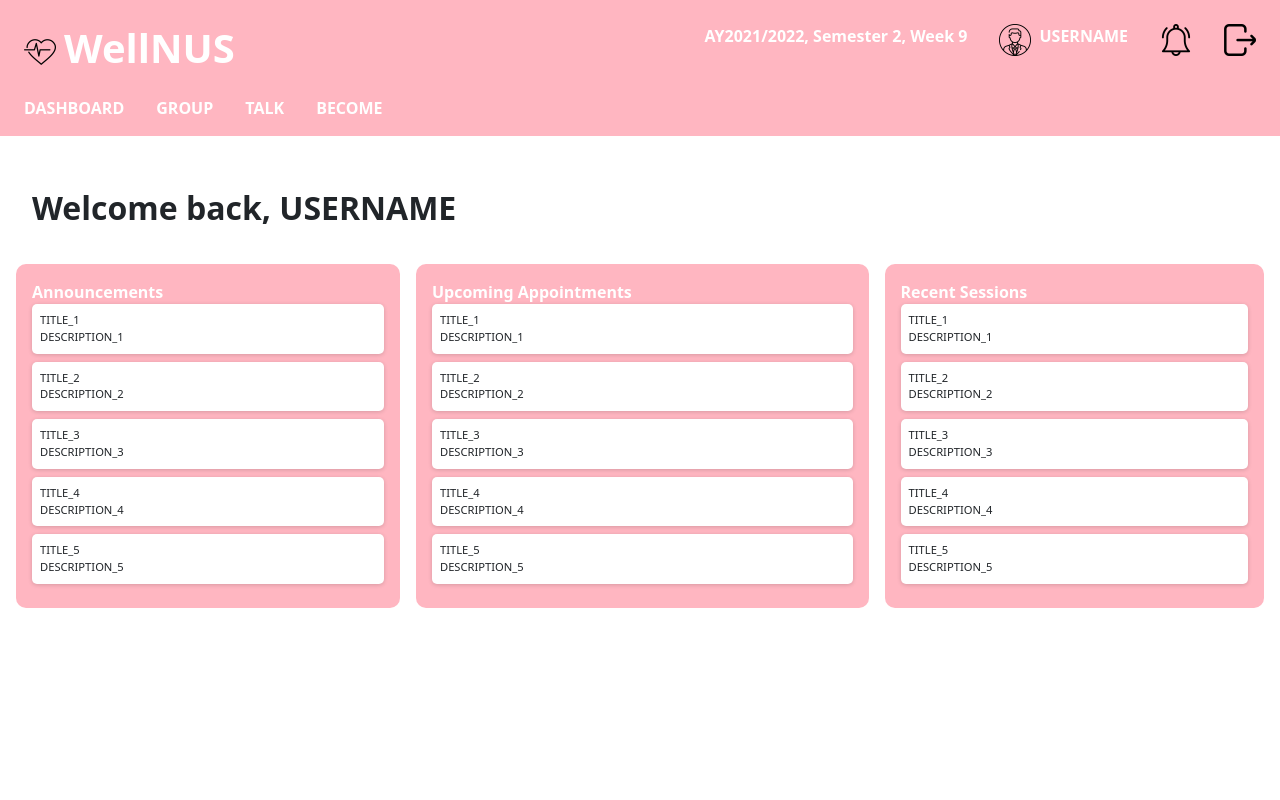
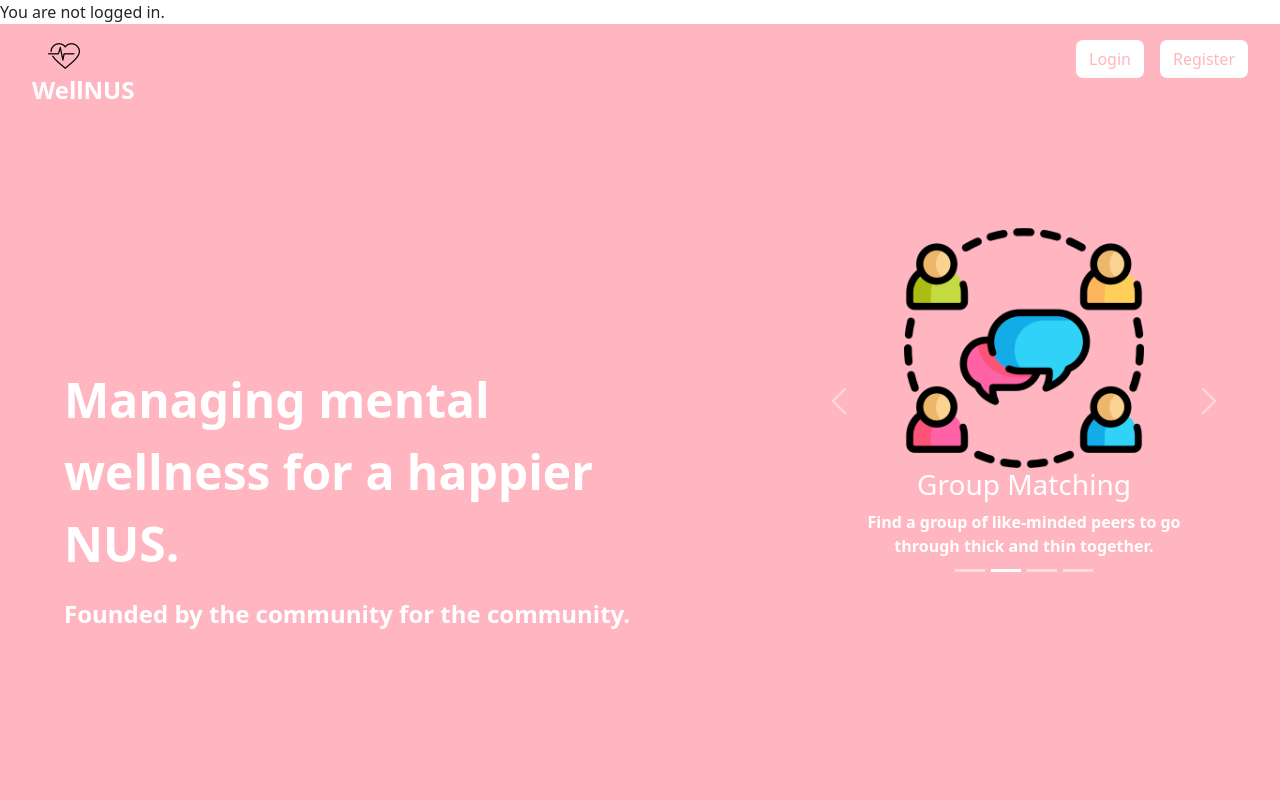
Before and after one commit to WellNUS/frontend, a React (Create React App) app: page /dashboard in a window 1280 px wide. Shown: the top 800 px of the page. Built offline with nearby package versions, Linux system fonts and the light colour scheme.

Commit message:
Connect login to backend

```diff
--- a/src/state/slices/user.ts
+++ b/src/state/slices/user.ts
@@ -13,6 +13,7 @@ const userSlice: Slice = createSlice({
         loggedIn: false,
         details: null,
         users: [{
+            id: 0,
             email: "test@gmail",
             password: "123"
         }]
--- a/src/views/pages/authentication/Login.tsx
+++ b/src/views/pages/authentication/Login.tsx
@@ -1,6 +1,7 @@
 import { useState } from "react";
 import { useDispatch, useSelector } from "react-redux";
 import { Link, useNavigate } from "react-router-dom";
+import { idText } from "typescript";
 import userSlice from "../../../state/slices/user";
 import GeneralForm from "../../components/form/GeneralForm";
 import "./authentication.css"
@@ -12,28 +13,39 @@ function Login(): React.ReactElement {
     const [ errMsg, setErrMsg ] = useState("");
 
     // Remove when database implemented
-    const authenticate = (payload: any): boolean => {
-        const { email, password } = payload;
-        for(let i = 0; i < users.length; i++) {
-            if(users[i].email === email && users[i].password === password) {
-                return true;
-            }
+    const auth = async (userDetails : { id: number, email: string, password: string }) => {
+        const { id, email, password } = userDetails;
+        const requestOptions = {
+            method: 'GET'
         }
-        return false;
+        const response = await fetch("http://localhost:8080/user/" + id, requestOptions);
+        return response.status;
+        // const { email, password } = payload;
+        // for(let i = 0; i < users.length; i++) {
+        //     if(users[i].email === email && users[i].password === password) {
+        //         return true;
+        //     }
+        // }
+        // return false;
     }
 
     const onSubmit = (e: any) => {
         e.preventDefault();
         const authenticationPayload = {
+            id: 0,
             email: e.target[0].value,
             password: e.target[1].value
         }
-        if (authenticate(authenticationPayload)) {
-            dispatch(userSlice.actions.authenticate(authenticationPayload))
-            navigate("/dashboard")
-        } else {
-            setErrMsg("Invalid Credentials")
-        }
+
+        // TODO: use a more secured method for storing user data
+        auth(authenticationPayload).then(status => {
+            if (status === 200) {
+                dispatch(userSlice.actions.authenticate(authenticationPayload))
+                navigate("/dashboard")
+            } else {
+                setErrMsg("Invalid Credentials")
+            }
+        });
     }
 
     if (loggedIn) {
--- a/src/views/pages/authentication/Register.tsx
+++ b/src/views/pages/authentication/Register.tsx
@@ -48,6 +48,7 @@ function Register(): React.ReactElement {
                 navigate("/dashboard")
             } else {
                 // TODO: Create an alert to indicate invalid input(s).
+                // setErrMsg here
                 console.log("Invalid input(s).")
             }
         } catch (err) {
--- a/src/views/pages/dashboard/Dashboard.tsx
+++ b/src/views/pages/dashboard/Dashboard.tsx
@@ -1,15 +1,29 @@
-import React from "react";
+import React, { useEffect } from "react";
 import { useSelector } from "react-redux";
+import { useNavigate } from "react-router";
 import Navbar from "../../components/navbar/Navbar";
+import Home from "../home/Home";
 import Board from "./Board";
 import "./dashboard.css";
 
 const Dashboard = () => {
-    // const { email, loggedIn } = useSelector((state: any) => state.user.details);
+    const navigate = useNavigate();
+    const { details, loggedIn } = useSelector((state: any) => state.user);
+
+    // render home page if no user is logged in
+    if (!loggedIn) {
+        return (
+            <div>
+                You are not logged in.
+                <Home />
+            </div>
+        )
+    }
+
     return <div>
         <Navbar />
-        <div className="dashboard_title">Welcome back, USERNAME</div>
-        {/* <div className="dashboard_title">Welcome back, {email}</div> */}
+        <div className="dashboard_title">Welcome back, {details.email}</div>
+        <div>Status: {loggedIn ? "Logged in" : "Not logged in"}</div>
         <div className="dashboard_boards">
             <Board title="Announcements" />
             <Board title="Upcoming Appointments" />
```
